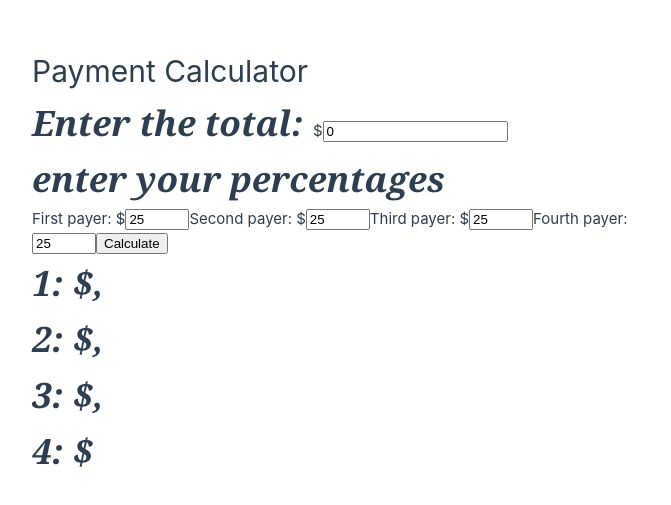
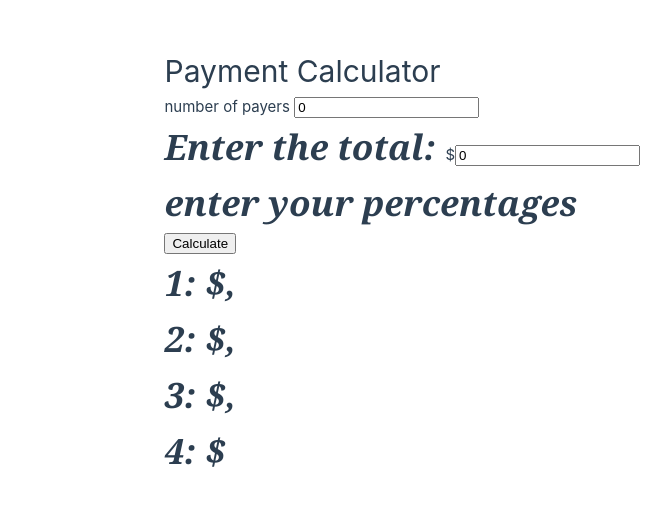
Before and after one commit to gTambo/vue-split-the-check-calculator, a Vue app: page / in a window 1280 px wide. Shown: the part 137-642 px from the top of the page, without its empty margins (0-671 px from the left). Built offline with nearby package versions, Linux system fonts and the light colour scheme.

Commit message:
initialize input for number of payers

```diff
--- a/src/App.vue
+++ b/src/App.vue
@@ -1,6 +1,8 @@
 <script setup lang="ts">
-  import { ref } from 'vue';
+  import { ref, reactive } from 'vue';
   const msg = ref('enter your percentages')
+  const payers = ref(0)
+
   const percentage1 = ref(25)
   const percentage2 = ref(25)
   const percentage3 = ref(25)
@@ -11,6 +13,17 @@
   const payment3 = ref()
   const payment4 = ref()
 
+  const percentageList = ref(new Array<{id: number, name: String}>)
+  function createInputs() {
+    // something here
+    for(let i = 0; i < payers.value; i++){
+      // create percentage ref and add to percentage list
+      let newName = 'percentage' + (i + 1).toString()
+      let payer = { id: 1, name: newName }
+      percentageList.value.push(payer)
+      // create payment ref and add to payment list
+    }
+  }
   function verifyPercentages(percentages: Array<number>): boolean {
     if(percentages.reduce((x, y) => x + y) == 100) return true
     return false
@@ -32,18 +45,25 @@
   <div>
     <h1>Payment Calculator</h1>
 
+    <form action="submit" @submit.prevent="createInputs">
+      <label for="payers">number of payers </label>
+      <input v-model="payers" id="payers" type="number">
+    </form>
+
     <form action="submit" @submit.prevent="calculate()">
       <label for="total-amount" class="text">Enter the total: </label>
       $<input v-model="total" id="total-amount" type="number">
       <p class="text">{{ msg }}</p>
-      <label for="percentage-1">First payer: $</label>
+
+      <div v-for="payer in percentageList" :key="payer.id">{{ payer.name }}</div>
+      <!-- <label for="percentage-1">First payer: $</label>
       <input v-model="percentage1" id="percentage-1" type="number" min="0" max="100" step="5" />
       <label for="percentage-2">Second payer: $</label>
       <input v-model="percentage2" id="percentage-2" type="number" min="0" max="100" step="5" />
       <label for="percentage-3">Third payer: $</label>
       <input v-model="percentage3" id="percentage-3" type="number" min="0" max="100" step="5" />
       <label for="percentage-4">Fourth payer: </label>
-      <input v-model="percentage4" id="percentage-4" type="number" min="0" max="100" step="5" />
+      <input v-model="percentage4" id="percentage-4" type="number" min="0" max="100" step="5" /> -->
       <button type="submit">Calculate</button>
     </form>
 
```
